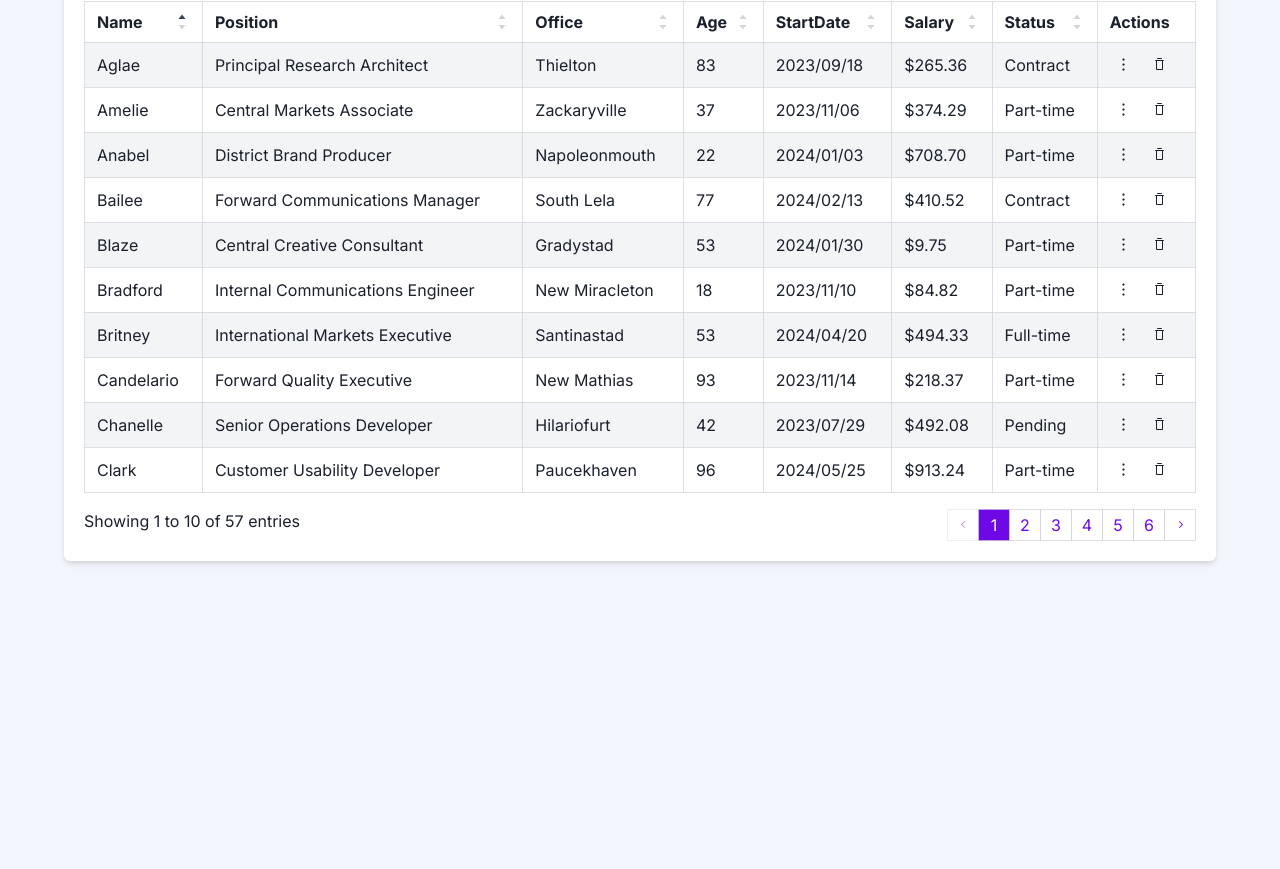
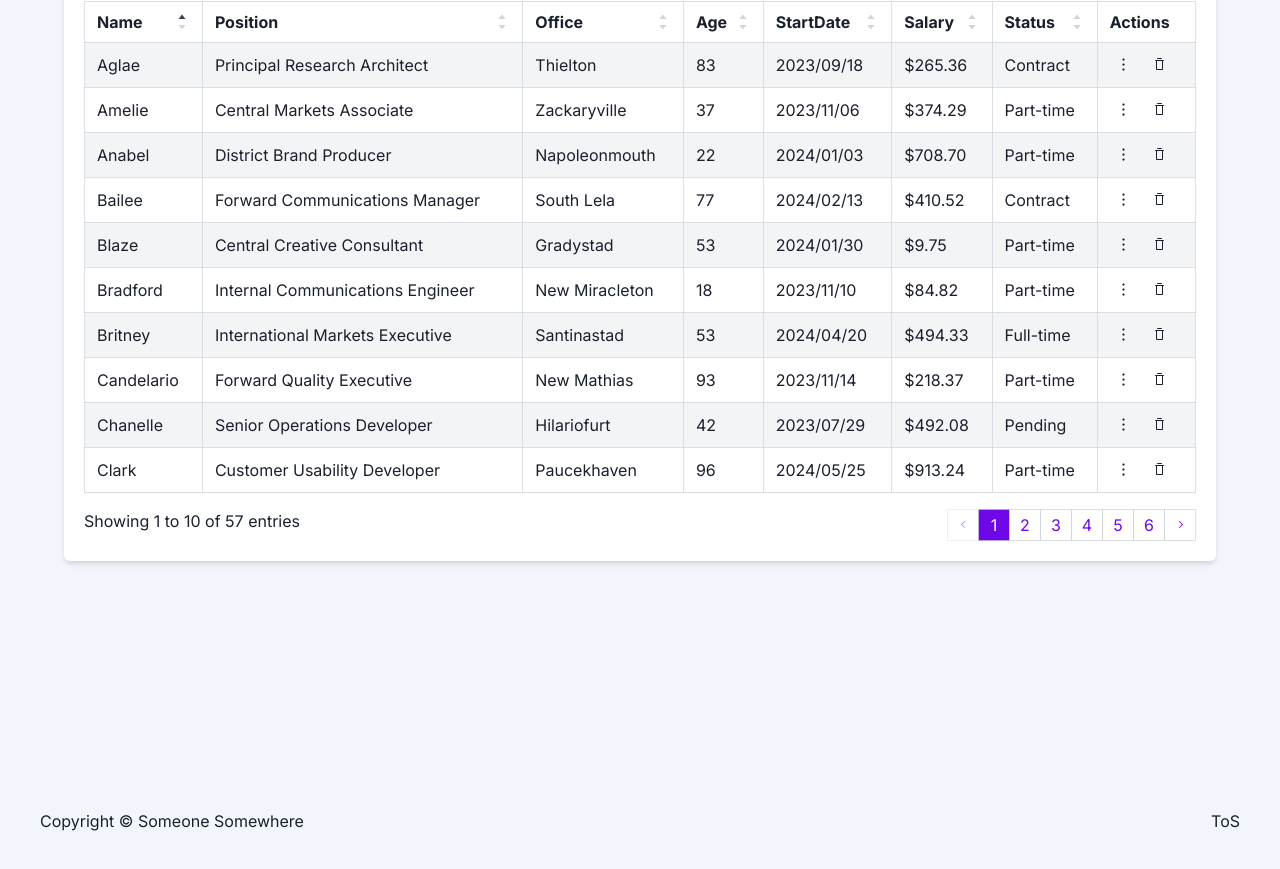
Before and after one commit to 0xe0b69e/psi-proj-2, a Next.js app: page /dashboard in a window 1280 px wide. Shown: the part 2076-2945 px from the top of the page. Before the commit the page ends 2845 px from the top, so only its background shows below. Built offline with nearby package versions, Linux system fonts and the light colour scheme.

Commit message:
Added footer

```diff
--- a/app/(main)/dashboard/_components/dashboard-0.js
+++ b/app/(main)/dashboard/_components/dashboard-0.js
@@ -102,6 +102,12 @@ export default function Page() {
           </div>
         </Card>
       </article>
+      <footer className="bottom-0 p-10 justify-between flex">
+        <p>Copyright © Someone Somewhere</p>
+        <Link href="#">
+          <p>ToS</p>
+        </Link>
+      </footer>
     </main>
   );
 }
```
